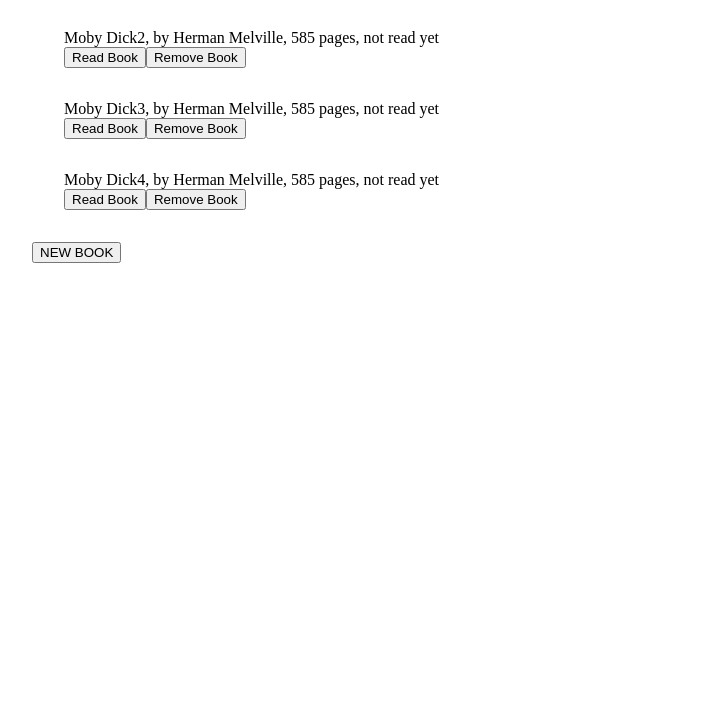
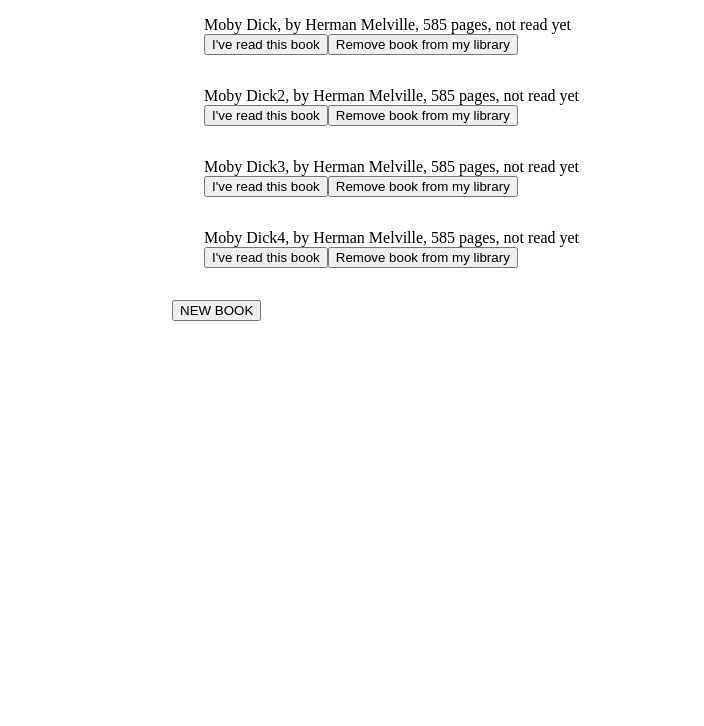
Before and after one commit to hunter497/TheOdinProjectJS, a plain HTML site: page index.html in a window 1280 px wide. Shown: the part 74-800 px from the top of the page, without its empty margins (68-772 px from the left). Drawn offline with Linux system fonts and the light colour scheme.

Commit message:
Finishing up the Project 1

```diff
--- a/book.js
+++ b/book.js
@@ -1,4 +1,9 @@
+// Library Data Structure
+
 let myLibrary = [];
+
+
+// Book data structure
 
 class Book {
   constructor(title, author, pages, read) {
@@ -17,27 +22,7 @@ class Book {
    }
 }
 
-function addBookToLibrary(book) {
-  myLibrary.push(book);
-}
-
-function renderBookList() {
-  let bookList = document.querySelector('.book-list');
-  bookList.innerHTML = myLibrary.map((book, index) => {
-    // Would like to clean this up, pass a template in instead of this long string
-    return '<div class="book-card" data-library-index="' + index + '"><div class="book-info">' + book.info() + '</div><button class="read-book">Read Book</button><button class="delete-book">Remove Book</button></div>';
-  }).join('');
-
-  let deleteBookButtons = document.querySelectorAll('.delete-book');
-  deleteBookButtons.forEach((element) => {
-    element.addEventListener("click", () => deleteBook(element));
-  });
-
-  let readBookButtons = document.querySelectorAll('.read-book');
-  readBookButtons.forEach((element) => {
-    element.addEventListener("click", () => readBook(element));
-  });
-}
+// Class & Model Functions
 
 function toggleBookForm() {
   document.querySelector('#newBookForm').classList.toggle('hide');
@@ -46,6 +31,8 @@ function toggleBookForm() {
 function deleteBook(element) {
   let bookCard = element.parentNode;
   myLibrary.splice(bookCard.dataset.libraryIndex, 1);
+  console.log(myLibrary);
+  localStorage.setItem('myLibrary', JSON.stringify(myLibrary));
   renderBookList();
 }
 
@@ -55,9 +42,85 @@ function readBook(element) {
   renderBookList();
 }
 
+function addBookToLibrary(book) {
+  console.log('Entered addBookToLibrary');
+  myLibrary.push(book);
+  console.log('Saving book to local storage');
+  localStorage.setItem('myLibrary', JSON.stringify(myLibrary));
+}
+
+// Using local storage now, can be adjusted to use a database in the future
+// Functionality should be split out to make it easy to change
+function populateMyLibrary() {
+  if(localStorage.getItem('myLibrary')) {
+    JSON.parse(localStorage.getItem('myLibrary')).forEach((book) => {
+      libraryBook = new Book(book.title, book.author, book.pages, book.read);
+      myLibrary.push(libraryBook);
+    })
+  } else {
+    console.log('Adding fake book');
+    fakeLibrary();
+  }
+}
+
+// Initialization
+
+function init() {
+  populateMyLibrary();
+  renderBookList();
+  addEventHandlers();
+}
+
+// Event Handlers
+
+function addEventHandlers() {
+  renderBookFormHandler();
+  addBookHandler();
+  deleteBookHandlers();
+  readBookHandlers();
+}
+
+function addBookHandler() {
+  let form = document.getElementById('newBookForm');
+  form.onsubmit = () => {
+    book = new Book(form.elements.title.value, form.elements.author.value, form.elements.pages.value, form.elements.read.value)
+    addBookToLibrary(book);
+  }
+}
+
+function deleteBookHandlers() {
+  let deleteBookButtons = document.querySelectorAll('.delete-book');
+  deleteBookButtons.forEach((element) => {
+    element.onclick = () => deleteBook(element);
+  });
+}
+
+function readBookHandlers() {
+  let readBookButtons = document.querySelectorAll('.read-book');
+  readBookButtons.forEach((element) => {
+    element.onclick = () => readBook(element);
+  });
+}
+
+function renderBookFormHandler() {
   const newBookFormButton = document.querySelector('#newBookFormButton');
   newBookFormButton.onclick = () => toggleBookForm();
+}
 
+// Rendering
+
+function renderBookList() {
+  console.log('Rendering library books');
+  let bookList = document.querySelector('.book-list');
+  bookList.innerHTML = myLibrary.map((book, index) => {
+    // Would like to clean this up, pass a template in instead of this long string
+    return '<div class="book-card" data-library-index="' + index + '"><div class="book-info">' + book.info() + '</div><button class="read-book">' + (!book.read ? "I've read this book" : "I haven't read this book") +'</button><button class="delete-book">Remove book from my library</button></div>';
+  }).join('');
+}
+
+// Test functionality
+
+function fakeLibrary() {
   const myBook = new Book('Moby Dick', 'Herman Melville', 585, false);
   const myBook2 = new Book('Moby Dick2', 'Herman Melville', 585, false);
   const myBook3 = new Book('Moby Dick3', 'Herman Melville', 585, false);
@@ -66,4 +129,7 @@ addBookToLibrary(myBook);
   addBookToLibrary(myBook2);
   addBookToLibrary(myBook3);
   addBookToLibrary(myBook4);
-renderBookList();
+}
+
+// Running the program
+init();
--- a/index.html
+++ b/index.html
@@ -18,8 +18,8 @@
 </head>
 <body>
   <div class="main-container">
-      <div class="book-list">
-        </div>
+    <h1 class="library-title">Nick's Library</h1>
+    <div class="book-list"></div>
       <button id="newBookFormButton">NEW BOOK</button>
       <form id="newBookForm" class="hide">
         <fieldset>
--- a/styles.css
+++ b/styles.css
@@ -7,6 +7,10 @@
 }
 
 .main-container {
-    max-width: 1080px;
+    max-width: 800px;
     margin: 0 auto;
 }
+
+.library-title {
+    text-align: center;
+}
```
Also changed, not shown: 1 other file. Lines whose indentation alone changed are shown as unchanged.
